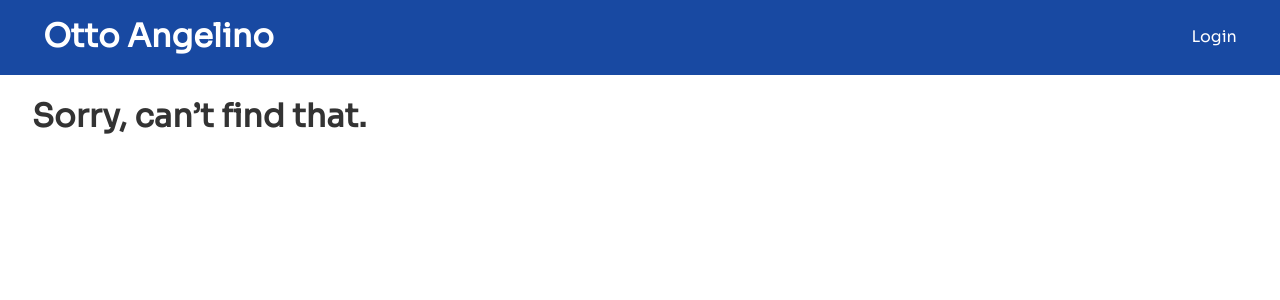
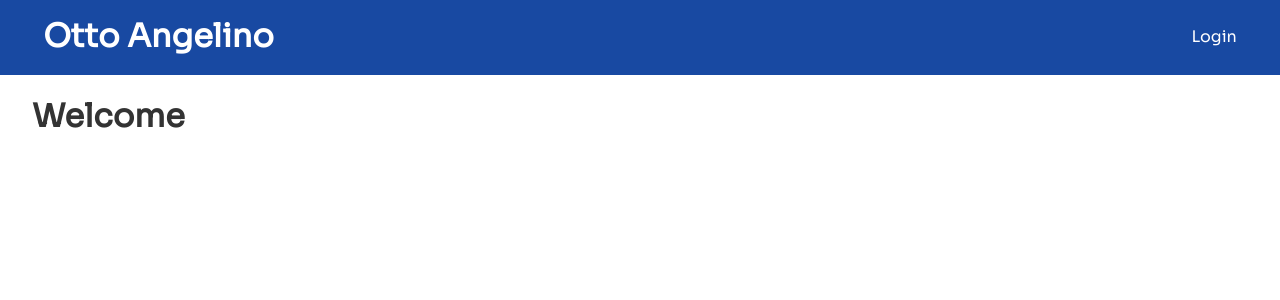
Before and after one commit to sanli29/First-React-Proje, a React (Create React App) app in the folder client/: page / in a window 1280 px wide. Shown: the top 300 px of the page. Built offline with nearby package versions, Linux system fonts and the light colour scheme; no server answers.

Commit message:
hompage done

```diff
--- a/client/src/App.js
+++ b/client/src/App.js
@@ -17,6 +17,7 @@ import SaleState from './context/sale/SaleState';
 
 import PrivateRoute from './components/routing/PrivateRoute';
 import StyledDropzone from './components/pages/StyledDropzone';
+import HomePage from './components/pages/homePage';
 
 
 function Status({ code, children }) {
@@ -55,7 +56,7 @@ function App() {
                     <Messages />
                     <Switch>
                       <Route exact path='/login' component={Login} />
-
+                      <Route exact path='/' component={HomePage} />
                       <PrivateRoute exact path='/sales' component={Sales} />
                       <PrivateRoute exact path='/StyledDropzone' component={StyledDropzone} />
 
--- /dev/null
+++ b/client/src/components/pages/homePage.js
@@ -0,0 +1,9 @@
+import React from 'react'
+
+export default function homePage() {
+    return (
+        <div>
+            <h1>Welcome</h1>
+        </div>
+    )
+}
```
